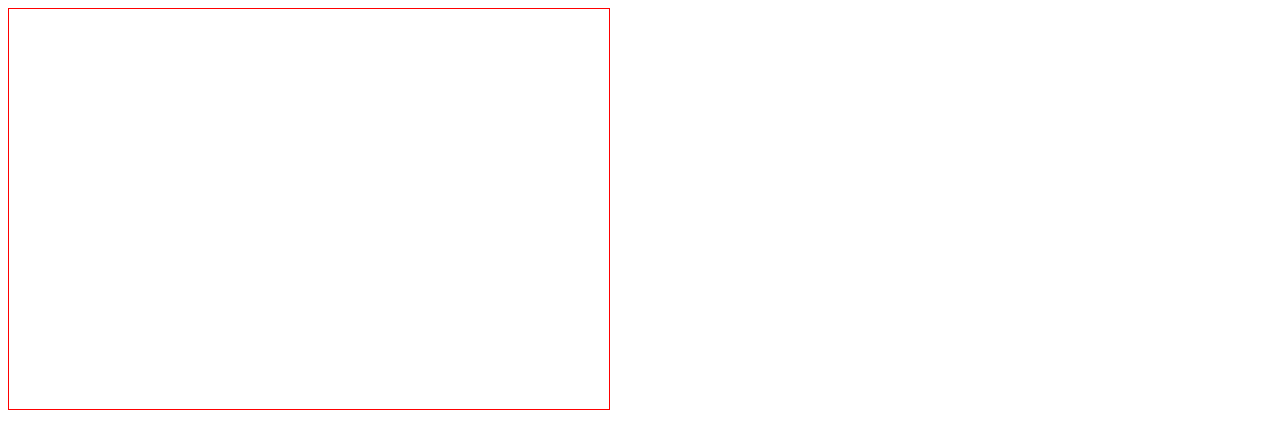
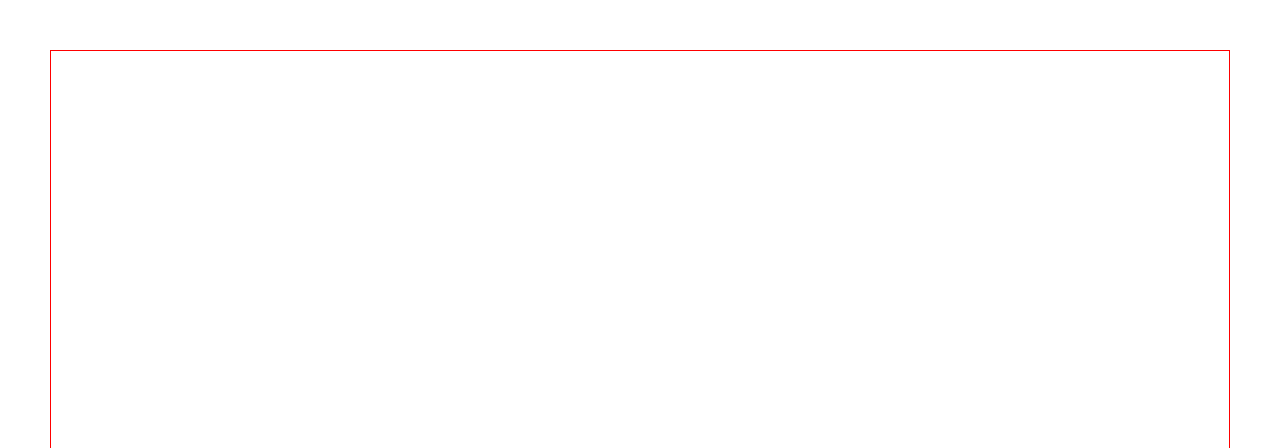
Before and after one commit to BojidarPanaiotov/JavaScript-Gaming-Engine, a plain HTML site: page main-scene.html in a window 1280 px wide. Shown: the top 448 px of the page. Drawn offline with Linux system fonts and the light colour scheme.

Commit message:
Add game parameters for fullscreen and border

```diff
--- a/game/classes/Game.js
+++ b/game/classes/Game.js
@@ -1,19 +1,44 @@
 export class Game {
   #canvasId = 'canvas-game-screen';
+  #borderWidth = 1;
   width;
   height;
+  fullScreen;
+  spacing;
+  showBorder;
 
-  constructor(width, height) {
+  constructor(width, height, fullScreen = false, spacing = 0, showBorder = false) {
     this.width = width;
     this.height = height;
+    this.fullScreen = fullScreen;
+    this.spacing = spacing;
+    this.showBorder = showBorder;
   }
 
   start() {
     const canvasElement = document.createElement('canvas');
     canvasElement.id = this.#canvasId;
-    canvasElement.width = this.width;
-    canvasElement.height = this.height;
-    canvasElement.style.border = '1px solid red';
+
+    if (this.showBorder) {
+      canvasElement.style.border = `${this.#borderWidth}px solid red`;
+    }
+
+    if (this.fullScreen) {
+      let minusWidth = this.spacing * 2;
+      let minusHeight = this.spacing * 2;
+
+      if (this.showBorder) {
+        minusWidth += this.#borderWidth * 2;
+        minusHeight += this.#borderWidth * 2;
+      }
+
+      canvasElement.style.margin = `${this.spacing}px`;
+      canvasElement.width = window.innerWidth - minusWidth;
+      canvasElement.height = window.innerHeight - minusHeight;
+    } else {
+      canvasElement.width = this.width;
+      canvasElement.height = this.height;
+    }
     document.body.appendChild(canvasElement);
   }
 }
--- a/main.js
+++ b/main.js
@@ -1,4 +1,4 @@
 import { Game } from './game/classes/Game.js';
 
-const game = new Game(600, 400);
+const game = new Game(400, 400, true, 50, true);
 game.start();
--- a/styling/global.css
+++ b/styling/global.css
@@ -1,3 +1,8 @@
+html,
+body {
+  margin: 0;
+  padding: 0;
+}
 #canvas-game-screen {
-  border: 1px solid black;
+  display: block;
 }
```
